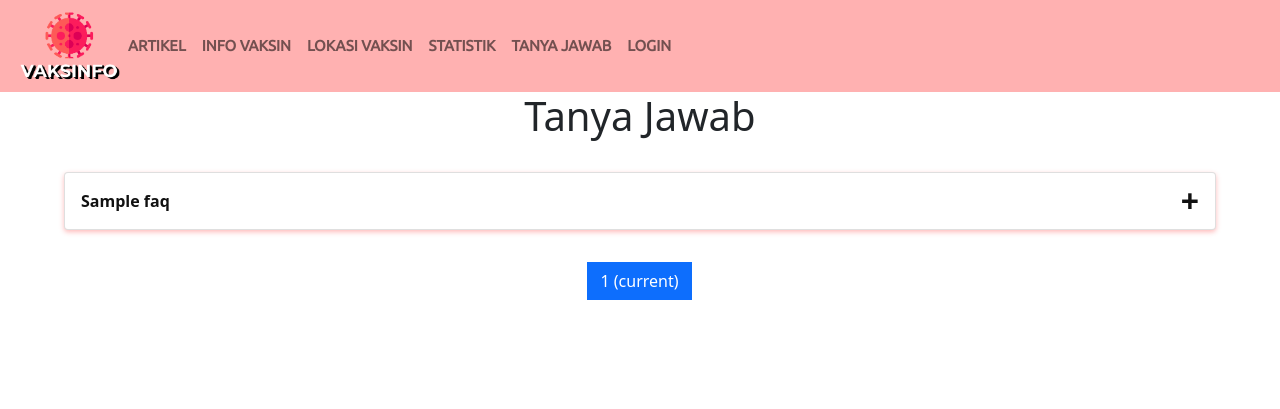
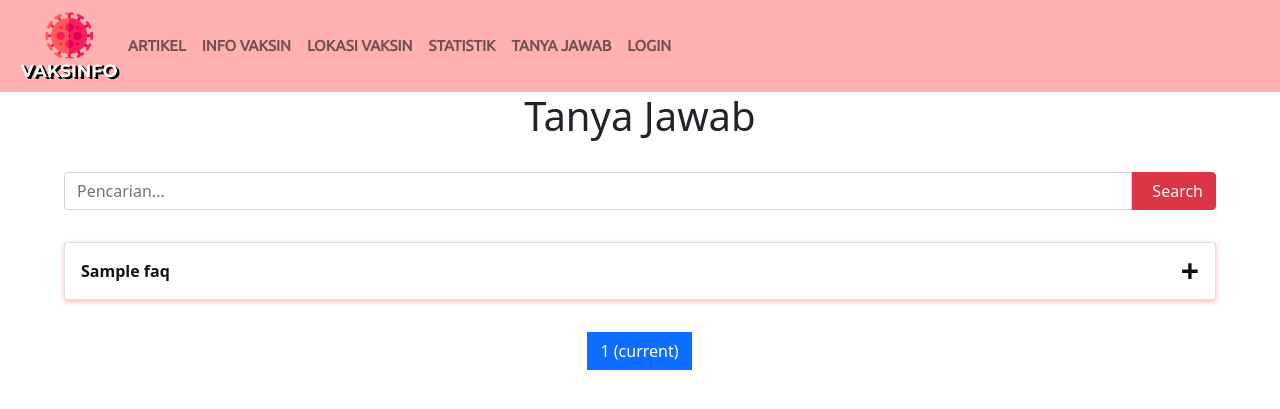
Before and after one commit to rayrayray15/tugas-tengah-semester-pbp, a Django app: page /tanya-jawab/ in a window 1280 px wide. Shown: the top 409 px of the page. Run offline with Django 3.2, Linux system fonts and the light colour scheme; tables that the repository leaves empty hold one stand-in row (values such as "Sample post"); some libraries are stand-ins or nearby versions.

Commit message:
implements search function

```diff
--- a/faq/models.py
+++ b/faq/models.py
@@ -4,3 +4,6 @@ from django.db import models
 class Faq(models.Model):
     question = models.CharField(max_length=1000)
     answer = models.TextField(max_length=1000)
+
+def __str__(self):
+    return self.question
--- a/faq/templates/index_faq.html
+++ b/faq/templates/index_faq.html
@@ -79,6 +79,36 @@
 
     <h1>Tanya Jawab</h1>
 
+    <div class="accordion">
+      <div class="search-bar">
+        <form action="{% url 'index_faq' %}" method="POST">
+          {% csrf_token %}
+          <div class="input-group mb-3">
+            <input type="text" class="form-control" name="question"
+                placeholder="Pencarian...">
+            <button type="submit" class="input-group-text btn-danger"><i class="bi bi-search me-2"></i>
+                Search</button>
+          </div>
+        </form>
+      </div>
+    </div>
+
+    {% for result in results %}
+    <div class="accordion">
+      <div class="accordion-item">
+        <div class="accordion-item-header">
+          {{result.question}}
+        </div>
+
+        <div class="accordion-item-body">
+          <div class="accordion-item-body-content">
+            {{result.answer|linebreaks}}
+          </div>
+        </div>
+      </div>
+    </div>
+    {% endfor %}
+
     {%for i in faq%}
     <div class="accordion">
         <div class="accordion-item">
--- a/faq/views.py
+++ b/faq/views.py
@@ -9,4 +9,10 @@ def index(request):
     page_number = request.GET.get('page')
     page_obj = page.get_page(page_number)
 
+    if request.method == "POST":
+        query_name = request.POST.get('question', None)
+        if query_name:
+            results = Faq.objects.filter(question__icontains=query_name)
+            return render(request, 'index_faq.html', {"results":results})
+
     return render(request, 'index_faq.html', {'faq':page_obj})
```
